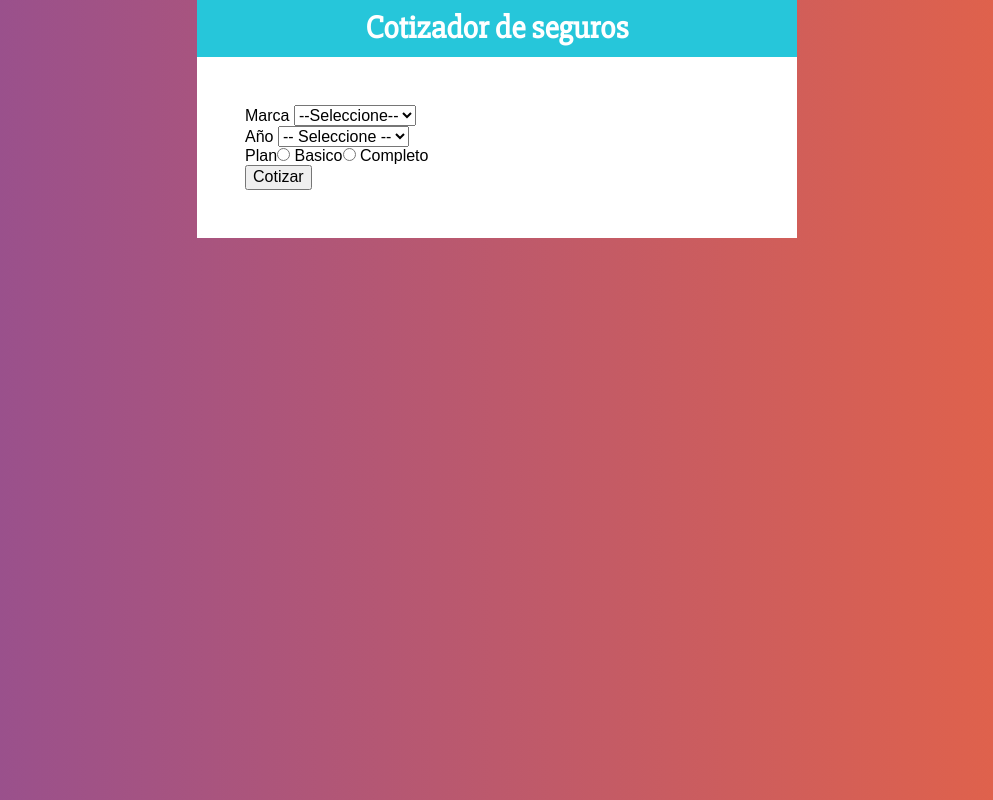
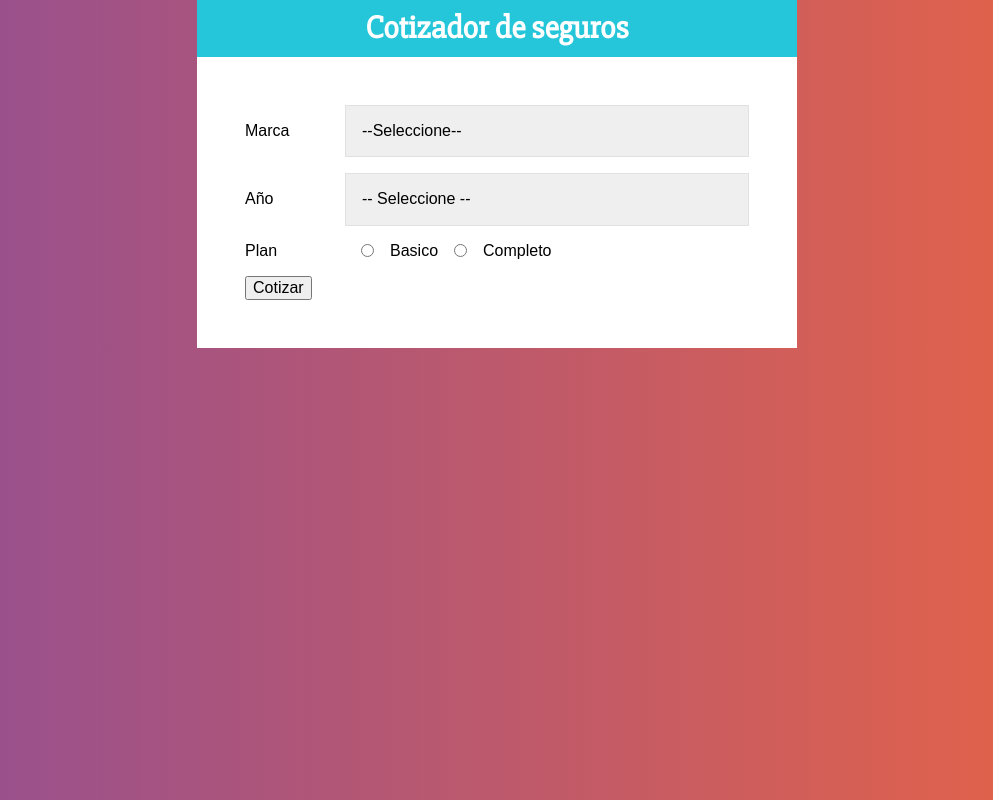
Before and after one commit to cristianaparra/Cotizador-seguro, a React (Create React App) app: page / in a window 1280 px wide. Shown: the whole page, without its empty margins (143-1136 px from the left). Built offline with nearby package versions, Linux system fonts and the light colour scheme.

Commit message:
Styled component para el formulario

```diff
--- a/src/component/Formulario.js
+++ b/src/component/Formulario.js
@@ -1,22 +1,43 @@
 import React from 'react';
+import styled from '@emotion/styled'
+
+const Campo = styled.div`
+display: flex;
+margin-bottom: 1rem;
+align-items: center;
+`;
+
+const Label = styled.label`
+flex: 0 0 100px;
+`;
+
+const Select = styled.select`
+display: block;
+width: 100%;
+padding: 1rem;
+border: 1px solid #e1e1e1;
+-webkit-appearance: none;
+`;
+const InputRadio = styled.input`
+margin: 0 1rem;
+`;
 
 const Formulario = () => {
     return (
         <form>
-            <div>
-                <label>Marca </label>
-                <select>
+            <Campo>
+                <Label>Marca </Label>
+                <Select>
                     <option value=''>--Seleccione--</option>
                     <option value='americano'>Americano</option>
                     <option value='europeo'>Europeo</option>
                     <option value='asiatico'>Asiatico</option>
+                </Select>
+            </Campo>
 
-                </select>
-            </div>
-
-            <div>
-                <label>Año </label>
-                <select>
+            <Campo>
+                <Label>Año </Label>
+                <Select>
                     <option value="">-- Seleccione --</option>
                     <option value="2021">2021</option>
                     <option value="2020">2020</option>
@@ -28,21 +49,21 @@
                     <option value="2014">2014</option>
                     <option value="2013">2013</option>
                     <option value="2012">2012</option>
-                </select>
-            </div>
-            <div>
-                <label>Plan</label>
-                <input
+                </Select>
+            </Campo>
+            <Campo>
+                <Label>Plan</Label>
+                <InputRadio
                     type='radio'
                     name='plan'
                     value='basico'
                 /> Basico
-                <input
+                <InputRadio
                     type='radio'
                     name='plan'
                     value='completo'
                 /> Completo
-            </div>
+            </Campo>
             <button>Cotizar</button>
         </form>
 
```
